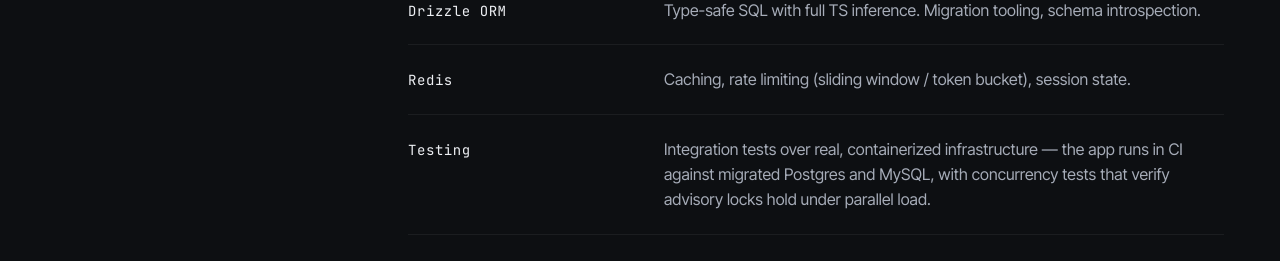
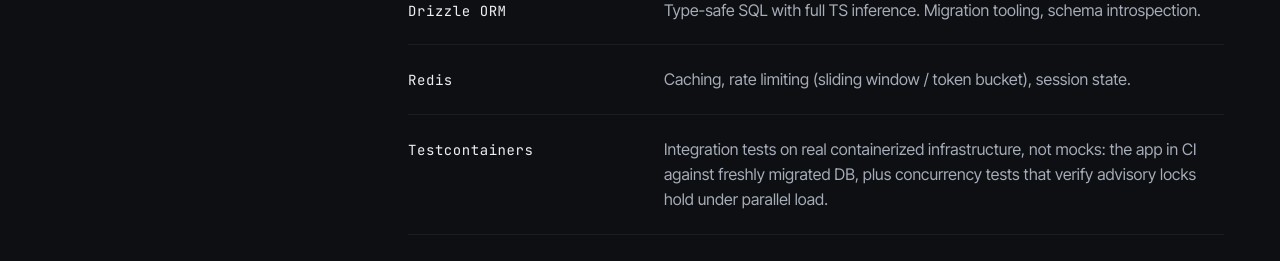
Before and after one commit to OtecSergij/portfolio, a Next.js app: page / in a window 1280 px wide. Shown: the part 3320-3581 px from the top of the page. Built offline with nearby package versions, Linux system fonts and the light colour scheme; no server answers.

Commit message:
content: refactor tests section

```diff
--- a/src/content/home.tsx
+++ b/src/content/home.tsx
@@ -143,9 +143,9 @@
       "Caching, rate limiting (sliding window / token bucket), session state.",
   },
   {
-    name: "Testing",
+    name: "Testcontainers",
     description:
-      "Integration tests over real, containerized infrastructure — the app runs in CI against migrated Postgres and MySQL, with concurrency tests that verify advisory locks hold under parallel load.",
+      "Integration tests on real containerized infrastructure, not mocks: the app in CI against freshly migrated DB, plus concurrency tests that verify advisory locks hold under parallel load.",
   },
   {
     name: "Vercel AI SDK",
```
